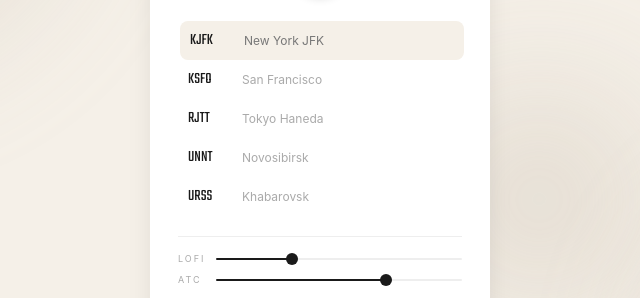
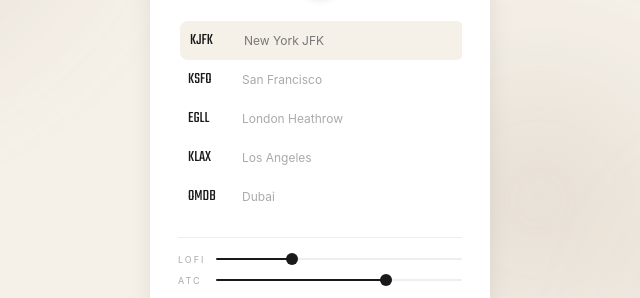
Before and after one commit to afoodpro/lofiatcradio, a plain HTML site: page index.html in a window 1280 px wide. Shown: the part 306-604 px from the top of the page, 320-960 px from the left. Drawn offline with Linux system fonts and the light colour scheme.

Commit message:
feat: add EGLL, KLAX, OMDB, ZSPD stations with scrollable list

```diff
--- a/app.js
+++ b/app.js
@@ -2,7 +2,11 @@
 const STATIONS = {
   KJFK: { name: 'New York JFK',    url: 'https://s1-fmt2.liveatc.net/kjfk9_s' },
   KSFO: { name: 'San Francisco',   url: 'https://s1-fmt2.liveatc.net/ksfo_twr' },
+  EGLL: { name: 'London Heathrow', url: 'https://s1-fmt2.liveatc.net/egll8_s' },
+  KLAX: { name: 'Los Angeles',     url: 'https://s1-fmt2.liveatc.net/klax5_s' },
+  OMDB: { name: 'Dubai',           url: 'https://s1-bos.liveatc.net/omdb' },
   RJTT: { name: 'Tokyo Haneda',    url: 'https://s1-fmt2.liveatc.net/rjtt_control' },
+  ZSPD: { name: 'Shanghai Pudong', url: 'https://s1-bos.liveatc.net/zspd' },
   UNNT: { name: 'Novosibirsk',     url: 'https://s1-fmt2.liveatc.net/unnt' },
   URSS: { name: 'Khabarovsk',      url: 'https://s1-bos.liveatc.net/urss' },
 };
--- a/index.html
+++ b/index.html
@@ -63,9 +63,25 @@
         <span class="station-item-code">KSFO</span>
         <span class="station-item-name">San Francisco</span>
       </li>
+      <li class="station-item" data-code="EGLL">
+        <span class="station-item-code">EGLL</span>
+        <span class="station-item-name">London Heathrow</span>
+      </li>
+      <li class="station-item" data-code="KLAX">
+        <span class="station-item-code">KLAX</span>
+        <span class="station-item-name">Los Angeles</span>
+      </li>
+      <li class="station-item" data-code="OMDB">
+        <span class="station-item-code">OMDB</span>
+        <span class="station-item-name">Dubai</span>
+      </li>
       <li class="station-item" data-code="RJTT">
         <span class="station-item-code">RJTT</span>
         <span class="station-item-name">Tokyo Haneda</span>
+      </li>
+      <li class="station-item" data-code="ZSPD">
+        <span class="station-item-code">ZSPD</span>
+        <span class="station-item-name">Shanghai Pudong</span>
       </li>
       <li class="station-item" data-code="UNNT">
         <span class="station-item-code">UNNT</span>
--- a/style.css
+++ b/style.css
@@ -245,6 +245,19 @@ body {
 .station-list {
   list-style: none;
   margin-bottom: 20px;
+  max-height: 196px;
+  overflow-y: auto;
+  scrollbar-width: thin;
+  scrollbar-color: #e0dbd0 transparent;
+}
+
+.station-list::-webkit-scrollbar {
+  width: 3px;
+}
+
+.station-list::-webkit-scrollbar-thumb {
+  background: #e0dbd0;
+  border-radius: 2px;
 }
 
 .station-item {
```
